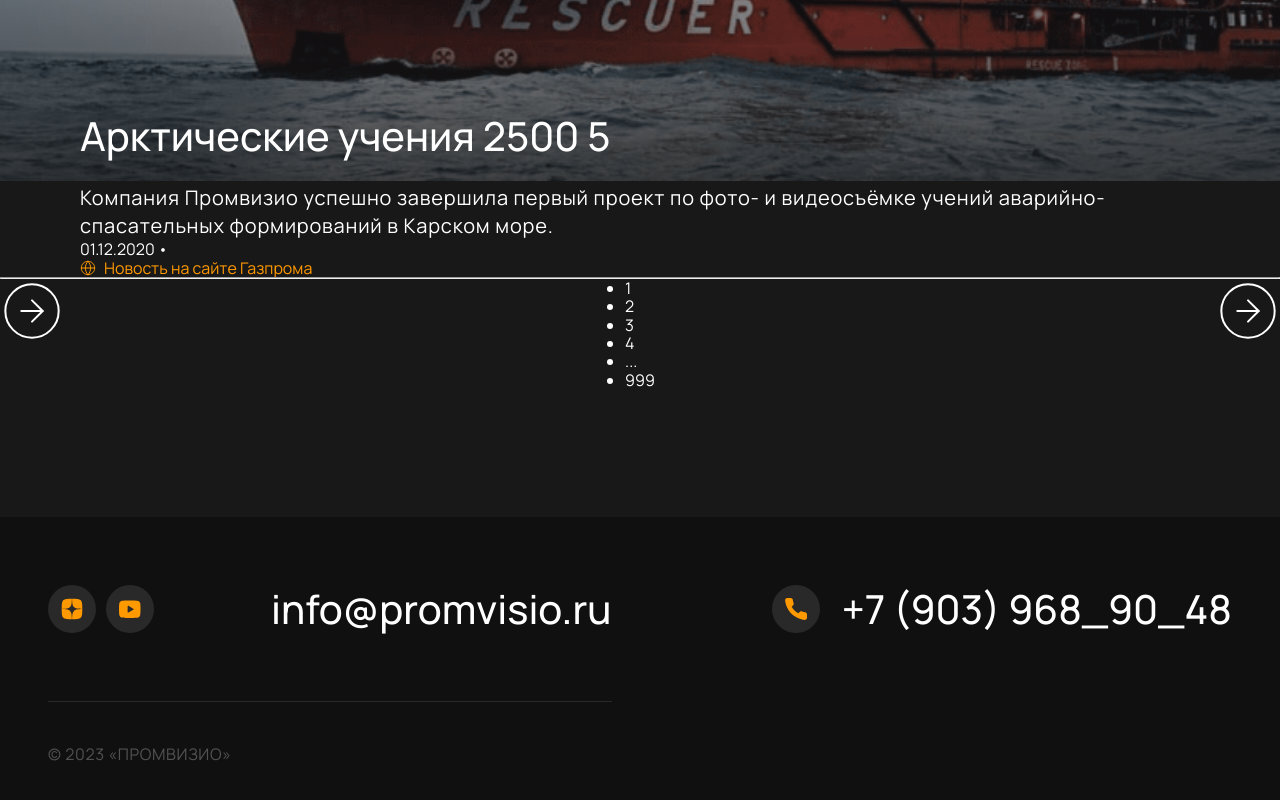
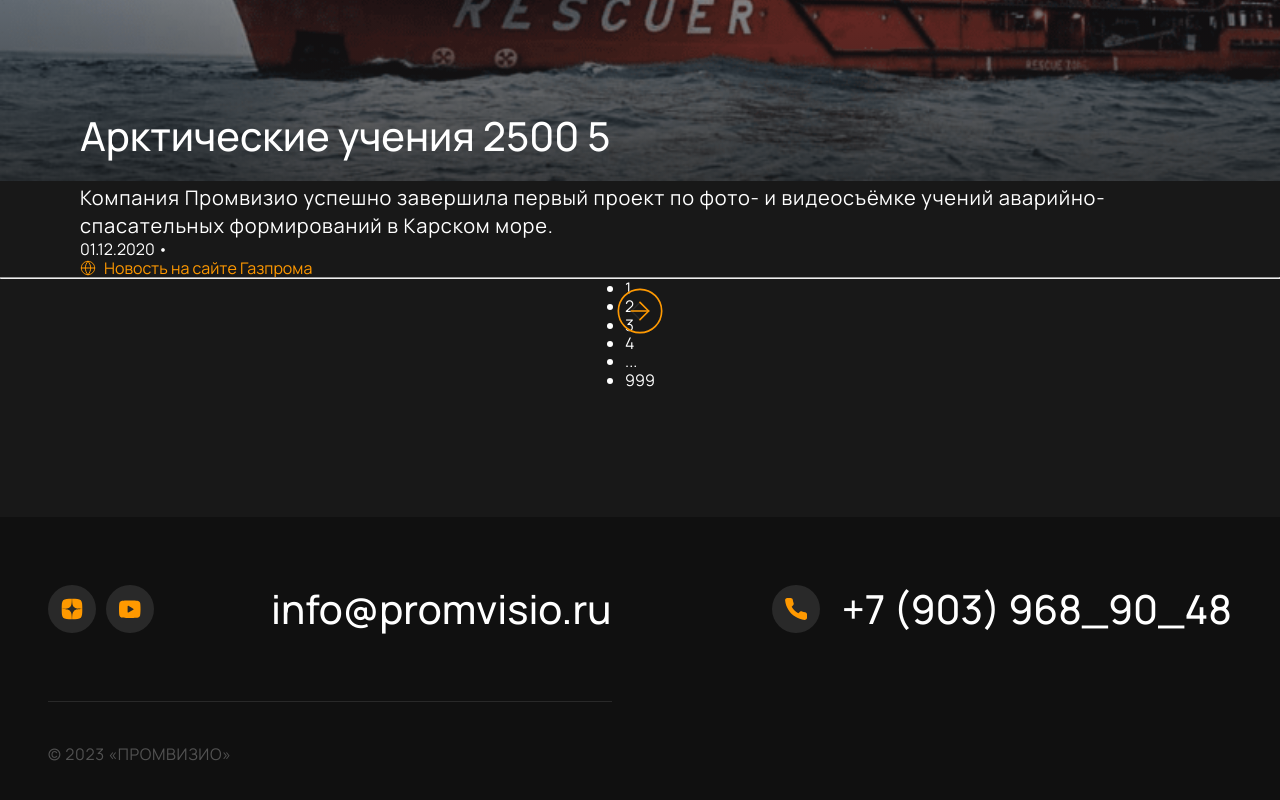
Before and after one commit to emildokukin/PromVisio, a React (Vite) app: page /news in a window 1280 px wide. Shown: the part 2361-3161 px from the top of the page. Built offline with nearby package versions, Linux system fonts and the light colour scheme.

Commit message:
Use the same Button component for Pagination & Slider

```diff
--- a/src/components/common/slider/SliderButton.module.scss
+++ b/src/components/common/slider/SliderButton.module.scss
@@ -1,22 +1,26 @@
-.prev,
-.next {
+.arrow {
   position: absolute;
   z-index: 2;
   width: 64px;
   height: 64px;
   border: none;
   background-color: transparent;
+  color: $general-accent;
   cursor: pointer;
   outline: none;
-  transform: rotate(180deg);
+  transition: color 0.15s linear;
 
   svg {
     width: 100%;
     height: 100%;
     color: inherit;
   }
+
+  &.disabled {
+    color: $gray-div;
+  }
 }
 
-.next {
-  transform: none;
+.prev {
+  transform: rotate(180deg);
 }
--- a/src/components/common/slider/SliderButton.tsx
+++ b/src/components/common/slider/SliderButton.tsx
@@ -3,13 +3,17 @@ import styles from './SliderButton.module.scss'
 import {ReactComponent as SliderArrow} from '../../../icons/slider-arrow.svg'
 
 interface SliderButtonProps {
-  onClick: () => void
+  onClick?: () => void
   next?: boolean
+  disabled?: boolean
   className?: string
 }
 
-const SliderButton = ({onClick, next = false, className}: SliderButtonProps) => (
-  <button className={clsx({[styles.prev]: !next, [styles.next]: next}, className)} onClick={onClick}>
+const SliderButton = ({onClick, next = false, disabled = false, className}: SliderButtonProps) => (
+  <button
+    className={clsx(styles.arrow, {[styles.prev]: !next, [styles.next]: next, [styles.disabled]: disabled}, className)}
+    onClick={onClick}
+  >
     <SliderArrow />
   </button>
 )
--- a/src/components/pages/home/Reviews.module.scss
+++ b/src/components/pages/home/Reviews.module.scss
@@ -194,17 +194,14 @@
 }
 
 .arrow {
-  top: 64px;
-  left: 0;
-  color: $general-accent;
-  transition: color 0.15s linear;
-
-  &.disabled {
-    color: $gray-div;
+  &-prev {
+    top: 64px;
+    left: 0;
   }
 
   &-next {
     top: 0;
+    left: 0;
   }
 }
 
--- a/src/components/pages/home/Reviews.tsx
+++ b/src/components/pages/home/Reviews.tsx
@@ -76,15 +76,8 @@ const Slider = ({items}: {items: Review[]}) => {
 
       {isDesktop && (
         <>
-          <SliderButton
-            onClick={() => swiper?.slidePrev()}
-            className={clsx(styles.arrow, {[styles.disabled]: isBeginning})}
-          />
-          <SliderButton
-            onClick={() => swiper?.slideNext()}
-            next
-            className={clsx(styles.arrow, styles.arrowNext, {[styles.disabled]: isEnd})}
-          />
+          <SliderButton onClick={() => swiper?.slidePrev()} disabled={isBeginning} className={styles.arrowPrev} />
+          <SliderButton onClick={() => swiper?.slideNext()} next disabled={isEnd} className={styles.arrowNext} />
           <p className={styles.index}>
             {index} <span>/</span> {swiper?.slides?.length}
           </p>
--- a/src/components/pages/news/NewsPagination.module.scss
+++ b/src/components/pages/news/NewsPagination.module.scss
@@ -1,7 +1,9 @@
 .dots {
+  position: relative;
   display: flex;
+  width: 100%;
   max-width: $max-content;
-  justify-content: space-between;
+  justify-content: center;
   margin-inline: auto;
 
   &-middle {
@@ -39,21 +41,14 @@
   }
 
   .arrow {
-    &-disabled {
-      color: $gray-div;
+    &-prev {
+      top: 0;
+      left: 0;
     }
 
-    &-left svg {
-      max-width: 53px;
-      transform: scale(-1, 1);
-    }
-
-    &-right {
-      color: $general-accent;
-
-      svg {
-        max-width: 53px;
-      }
+    &-next {
+      top: 0;
+      right: 0;
     }
   }
 
--- a/src/components/pages/news/NewsPagination.tsx
+++ b/src/components/pages/news/NewsPagination.tsx
@@ -1,7 +1,7 @@
 import clsx from 'clsx'
 import styles from './NewsPagination.module.scss'
-import {ReactComponent as ArrowSVG} from '../../../icons/slider-arrow.svg'
 import useMedia from '../../utils/useMedia'
+import SliderButton from '../../common/slider/SliderButton'
 
 // TODO: use to determine dots count
 // interface newsPagination {
@@ -16,11 +16,7 @@ const NewsPagination = () => {
 
   return (
     <div className={styles.dots}>
-      {isDesktop && (
-        <div className={clsx(styles.arrowLeft, styles.arrowDisabled)}>
-          <ArrowSVG />
-        </div>
-      )}
+      {isDesktop && <SliderButton className={styles.arrowPrev} disabled />}
 
       <ul className={styles.dotsMiddle}>
         <li className={clsx(styles.dot, styles.dotActive)}>1</li>
@@ -35,11 +31,7 @@ const NewsPagination = () => {
         <li className={styles.dot}>999</li>
       </ul>
 
-      {isDesktop && (
-        <div className={styles.arrowRight}>
-          <ArrowSVG />
-        </div>
-      )}
+      {isDesktop && <SliderButton className={styles.arrowNext} next />}
     </div>
   )
 }
```
